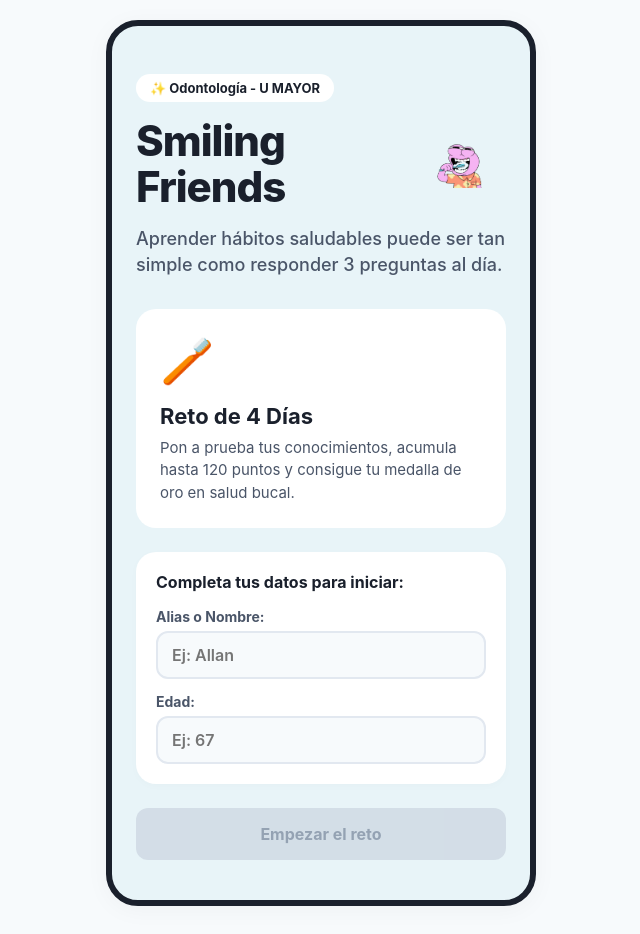
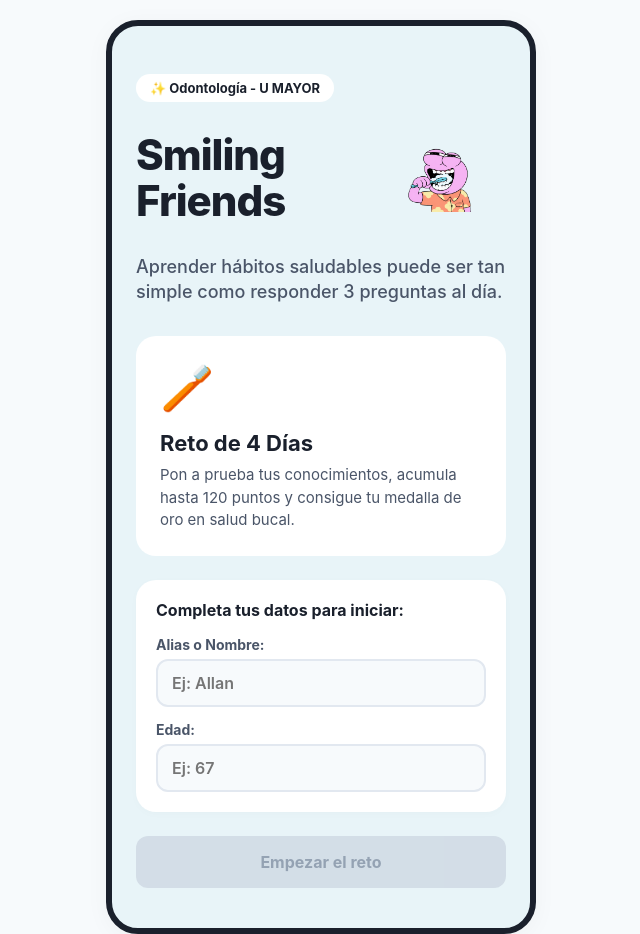
Before and after one commit to ddiegomtt/smiling-friends, a website: page smiling-friends/index.html in a window 1280 px wide. Shown: the whole page, without its empty margins (319-959 px from the left). Drawn offline with nearby package versions, Linux system fonts and the light colour scheme.

Commit message:
Update styles.css

```diff
--- a/smiling-friends/styles.css
+++ b/smiling-friends/styles.css
@@ -237,8 +237,8 @@ body {
 }
 
 .welcome-logo {
-  width: 84px;
-  height: 84px;
+  width: 120px;
+  height: 120px;
   object-fit: contain;
   flex-shrink: 0;
 }
```
